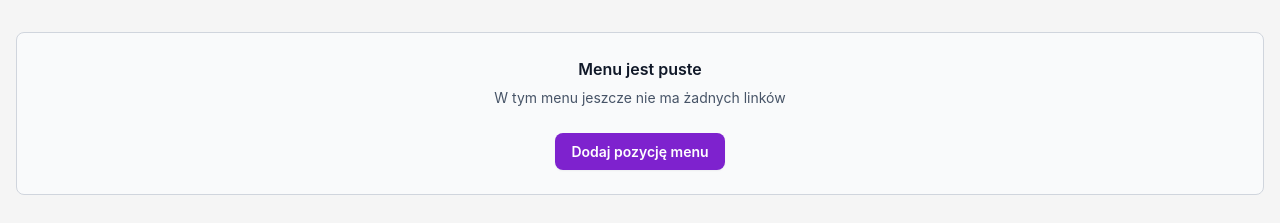
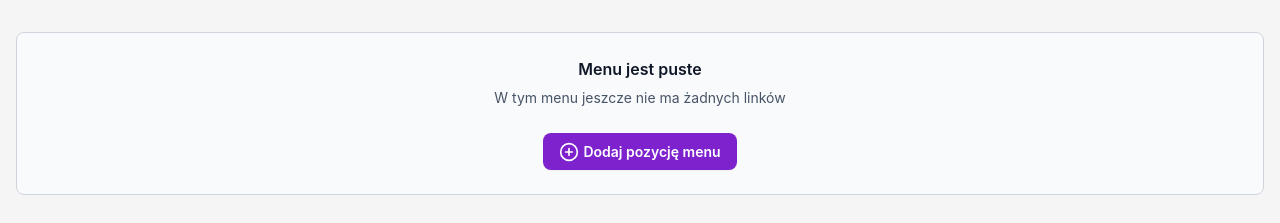
Before and after one commit to SebastianJedrak/droplo-recruitment-task, a Next.js app: page / in a window 1280 px wide. Shown: the top 223 px of the page. Built offline with nearby package versions, Linux system fonts and the light colour scheme.

Commit message:
feat(button): added icon display

```diff
--- a/src/components/AddMenuItem.tsx
+++ b/src/components/AddMenuItem.tsx
@@ -2,6 +2,8 @@ import React from "react";
 import Card from "./UI/Card";
 import Button from "./UI/Button";
 import { useAppContext } from "@/context/AppContext";
+import { FiPlusCircle } from "react-icons/fi";
+
 
 const AddMenuItem: React.FC = () => {
   const { addNewMenu } = useAppContext();
@@ -21,6 +23,7 @@ const AddMenuItem: React.FC = () => {
             addNewMenu(null);
           }}
           style="filled"
+          icon={<FiPlusCircle size={20}/>}
         />
       </div>
     </Card>
--- a/src/components/UI/Button.tsx
+++ b/src/components/UI/Button.tsx
@@ -1,4 +1,4 @@
-import React from "react";
+import React, { ReactElement } from "react";
 
 interface ButtonProps {
   title: string;
@@ -6,6 +6,7 @@ interface ButtonProps {
   className?: string;
   payload?: (arg: any) => void;
   style?: "filled" | "outline" | "color-outline";
+  icon?: ReactElement
 }
 
 const Button: React.FC<ButtonProps> = ({
@@ -14,11 +15,12 @@ const Button: React.FC<ButtonProps> = ({
   className,
   payload,
   style = "outline",
+  icon
 }) => {
   return (
     <button
       type={type}
-      className={`px-4 py-2  rounded-lg shadow-custom-shadow
+      className={`px-4 py-2  rounded-lg shadow-custom-shadow flex items-center
         ${
           style === "outline" &&
           "border border-gray-300 hover:bg-gray-100 hover:text-purple-700 text-gray-500"
@@ -36,6 +38,7 @@ const Button: React.FC<ButtonProps> = ({
          ${className}`}
       onClick={payload}
     >
+      {icon && <div className="mr-1">{icon}</div>}
       {title}
     </button>
   );
```
